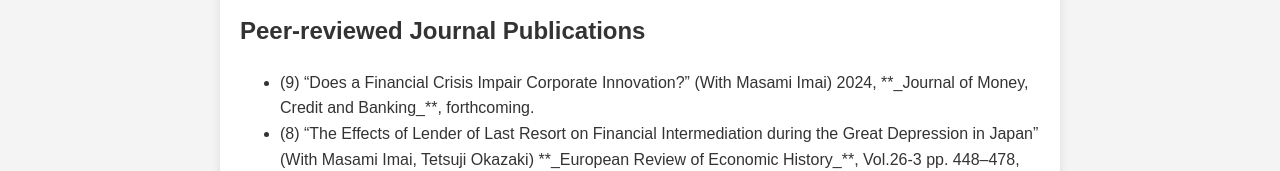
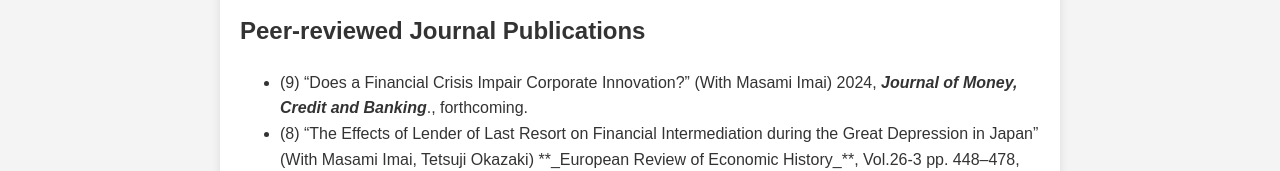
Before and after one commit to MichiruSawada/MichiruSawada.github.io, a plain HTML site: page research.html in a window 1280 px wide. Shown: the part 260-431 px from the top of the page. Drawn offline with Linux system fonts and the light colour scheme.

Commit message:
Update research.html

```diff
--- a/research.html
+++ b/research.html
@@ -22,7 +22,7 @@
     <section id="publications">
         <h2>Peer-reviewed Journal Publications</h2>
         <ul>
-            <li>(9) “Does a Financial Crisis Impair Corporate Innovation?” (With Masami Imai) 2024, **_Journal of Money, Credit and Banking_**, forthcoming.</li>
+            <li>(9) “Does a Financial Crisis Impair Corporate Innovation?” (With Masami Imai) 2024, <b><i>Journal of Money, Credit and Banking</i></b>., forthcoming.</li>
             <li>(8) “The Effects of Lender of Last Resort on Financial Intermediation during the Great Depression in Japan” (With Masami Imai, Tetsuji Okazaki) **_European Review of Economic History_**, Vol.26-3 pp. 448–478, 2022.</li>
             <li>(7) “Measuring the Extent and Implications of Corporate Political Connections in Prewar Japan” (With Tetsuji Okazaki) **_Explorations in Economic History_**, Vol.65 pp.17-35, 2017.</li>
             <li>(6) “How does the stock market value bank diversification? Empirical evidence from Japan” **_Pacific-Basin Finance Journal_**, Vol.25, pp.40-61, 2013.</li>
```
